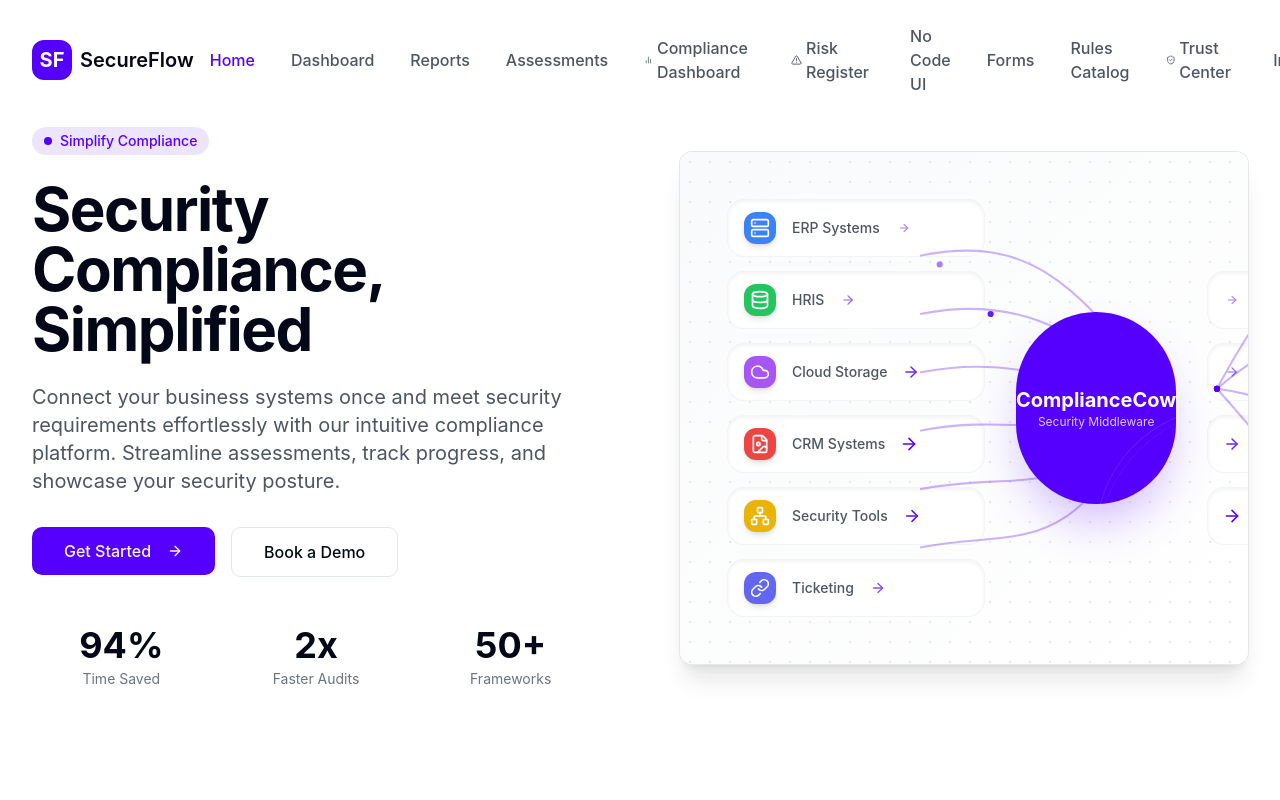
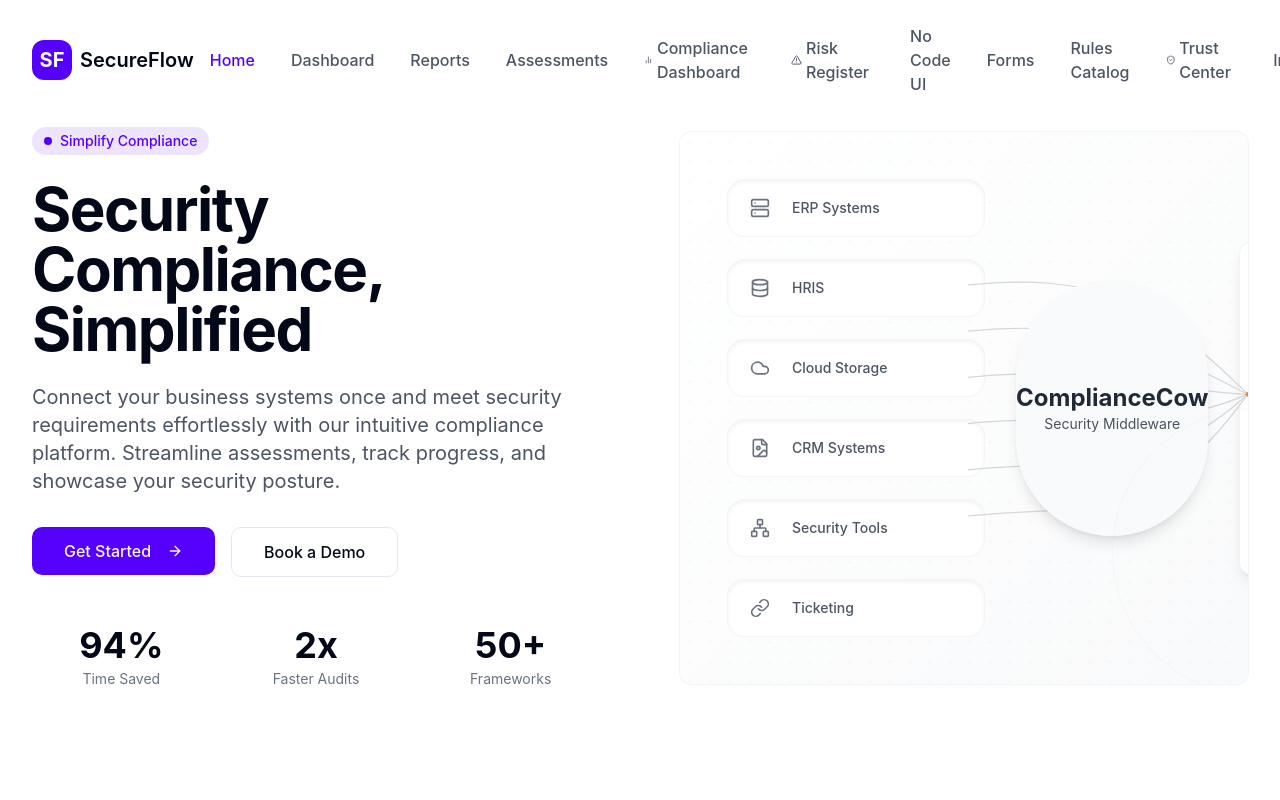
Before and after one commit to thecoder0070/secureflow-toolkit, a React (Vite) app: page / in a window 1280 px wide. Shown: the top 800 px of the page. Built offline with nearby package versions, Linux system fonts and the light colour scheme.

Commit message:
Refactor: Update hero image
Implement the hero image based on the provided design specifications.

```diff
--- a/src/components/SystemsIntegrationAnimation.tsx
+++ b/src/components/SystemsIntegrationAnimation.tsx
@@ -1,74 +1,81 @@
 
-import { useRef } from 'react';
+import React from 'react';
 import { motion } from 'framer-motion';
-import { ArrowRight, Server, Database, Cloud, Network, FileImage, Link } from 'lucide-react';
+import { Server, Database, Cloud, FileImage, Network, Link } from 'lucide-react';
 
+// Define categories with icons similar to Merge's design
 const categories = [
-  { label: "ERP Systems", icon: <Server className="w-5 h-5" />, color: "bg-blue-500" },
-  { label: "HRIS", icon: <Database className="w-5 h-5" />, color: "bg-green-500" },
-  { label: "Cloud Storage", icon: <Cloud className="w-5 h-5" />, color: "bg-purple-500" },
-  { label: "CRM Systems", icon: <FileImage className="w-5 h-5" />, color: "bg-red-500" },
-  { label: "Security Tools", icon: <Network className="w-5 h-5" />, color: "bg-yellow-500" },
-  { label: "Ticketing", icon: <Link className="w-5 h-5" />, color: "bg-indigo-500" },
-];
-
-const frameworks = [
-  { name: "SOC 2", color: "bg-indigo-600" },
-  { name: "GDPR", color: "bg-blue-600" },
-  { name: "ISO 27001", color: "bg-green-600" },
-  { name: "HIPAA", color: "bg-purple-600" },
+  {
+    label: "ERP Systems",
+    icon: <Server className="w-5 h-5 text-gray-500" />,
+    color: "bg-white" // Using white background for all pills
+  },
+  {
+    label: "HRIS",
+    icon: <Database className="w-5 h-5 text-gray-500" />,
+    color: "bg-white"
+  },
+  {
+    label: "Cloud Storage",
+    icon: <Cloud className="w-5 h-5 text-gray-500" />,
+    color: "bg-white"
+  },
+  {
+    label: "CRM Systems",
+    icon: <FileImage className="w-5 h-5 text-gray-500" />,
+    color: "bg-white"
+  },
+  {
+    label: "Security Tools",
+    icon: <Network className="w-5 h-5 text-gray-500" />,
+    color: "bg-white"
+  },
+  {
+    label: "Ticketing",
+    icon: <Link className="w-5 h-5 text-gray-500" />,
+    color: "bg-white"
+  },
 ];
 
 const SystemsIntegrationAnimation = () => {
-  const containerRef = useRef<HTMLDivElement>(null);
+  return (
+    <div className="relative w-full min-h-[500px] overflow-hidden rounded-lg bg-gradient-to-br from-white to-gray-50 p-8 md:p-12 shadow-sm ring-1 ring-gray-100">
+      {/* Diagonal line pattern for texture (very subtle) */}
+      <div className="absolute inset-0 bg-[radial-gradient(#222_1px,transparent_1px)] [background-size:20px_20px] opacity-[0.03]"></div>
 
-  return (
-    <div className="relative w-full min-h-[500px] overflow-hidden rounded-xl bg-gradient-to-br from-gray-50 to-white dark:from-gray-900 dark:via-gray-800 dark:to-gray-900 shadow-xl ring-1 ring-gray-200 dark:ring-gray-800">
-      {/* Background grid effect */}
-      <div className="absolute inset-0 bg-[radial-gradient(#222_1px,transparent_1px)] [background-size:20px_20px] opacity-10"></div>
-
-      <div className="p-8 md:p-12 flex flex-col md:flex-row items-center justify-between gap-8 relative z-10">
+      <div className="flex flex-col md:flex-row items-center justify-between gap-8 relative z-10">
         {/* LEFT COLUMN - Source Systems */}
-        <div className="space-y-4">
+        <div className="space-y-6">
           {categories.map((category, index) => (
             <motion.div
               key={category.label}
               initial={{ opacity: 0, x: -20 }}
               animate={{ opacity: 1, x: 0 }}
               transition={{ duration: 0.5, delay: index * 0.1 }}
-              className="flex h-14 w-64 items-center justify-start space-x-4 rounded-2xl bg-white dark:bg-gray-800 px-4 shadow-inner ring-1 ring-gray-100 dark:ring-gray-700"
+              className="flex h-14 w-64 items-center justify-start space-x-4 rounded-2xl bg-white px-4 shadow-inner ring-1 ring-gray-100"
             >
-              <div className={`${category.color} rounded-lg w-8 h-8 flex items-center justify-center shadow-md text-white`}>
+              <div className="flex items-center justify-center w-8 h-8">
                 {category.icon}
               </div>
-              <span className="text-sm font-medium text-gray-600 dark:text-gray-300">{category.label}</span>
-              <motion.div
-                className="ml-auto"
-                initial={{ scale: 0.8, opacity: 0.5 }}
-                animate={{ scale: [0.8, 1.2, 0.8], opacity: [0.5, 1, 0.5] }}
-                transition={{ duration: 2, repeat: Infinity, ease: "easeInOut", delay: index * 0.3 }}
-              >
-                <ArrowRight className="w-4 h-4 text-primary" />
-              </motion.div>
+              <span className="text-sm font-medium text-gray-600">{category.label}</span>
             </motion.div>
           ))}
         </div>
 
         {/* SVG CONNECTIONS */}
         <svg
-          viewBox="0 0 500 400"
+          viewBox="0 0 800 600"
           className="pointer-events-none absolute left-56 md:left-60 top-8 h-[80%] w-auto hidden md:block"
         >
           {categories.map((_, i) => {
-            // Crude spline control points
-            const y = 70 + i * 57;
+            // Crude spline control points matching Merge design
+            const y = 120 + i * 76;
             return (
-              <g key={i}>
+              <React.Fragment key={i}>
                 <motion.path
-                  d={`M0 ${y} C100 ${y - 20}, 150 ${y + 20}, 230 ${200}`}
+                  d={`M0 ${y} C200 ${y - 20}, 300 ${y + 20}, 460 ${300}`}
                   fill="none"
-                  stroke="currentColor"
-                  className="text-primary/30 dark:text-primary/20"
+                  stroke="#D6D6D6"
                   strokeWidth="2"
                   strokeDasharray="6 6"
                   initial={{ pathLength: 0, opacity: 0 }}
@@ -76,146 +83,77 @@ const SystemsIntegrationAnimation = () => {
                   transition={{ duration: 1.5, delay: i * 0.2 }}
                 />
                 <motion.circle
-                  cx="230"
-                  cy="200"
+                  cx="460"
+                  cy="300"
                   r="3"
-                  fill="currentColor"
-                  className="text-primary"
+                  fill="#FF7C2E"
                   initial={{ opacity: 0 }}
                   animate={{ opacity: 1 }}
                   transition={{ duration: 0.5, delay: 1 + i * 0.2 }}
                 />
-
-                {/* Data flowing animation */}
-                <motion.circle
-                  cx="0"
-                  cy="0"
-                  r="3"
-                  fill="currentColor"
-                  className="text-primary"
-                  initial={{ opacity: 0 }}
-                  animate={{
-                    opacity: [0, 1, 0],
-                    offsetPath: `path('M0 ${y} C100 ${y - 20}, 150 ${y + 20}, 230 200')`,
-                    offsetDistance: ["0%", "100%"],
-                  }}
-                  transition={{
-                    duration: 1.5,
-                    delay: i * 0.3,
-                    repeat: Infinity,
-                    repeatDelay: 3
-                  }}
-                />
-              </g>
-            );
-          })}
-
-          {/* Output connections to frameworks */}
-          {frameworks.map((_, i) => {
-            // Crude spline control points for output
-            const y = 70 + i * 80;
-            return (
-              <g key={`output-${i}`}>
-                <motion.path
-                  d={`M290 200 C370 ${y - 20}, 390 ${y + 20}, 450 ${y}`}
-                  fill="none"
-                  stroke="currentColor"
-                  className="text-primary/30 dark:text-primary/20"
-                  strokeWidth="2"
-                  strokeDasharray="6 6"
-                  initial={{ pathLength: 0, opacity: 0 }}
-                  animate={{ pathLength: 1, opacity: 1 }}
-                  transition={{ duration: 1.5, delay: 1.5 + i * 0.2 }}
-                />
-                <motion.circle
-                  cx="290"
-                  cy="200"
-                  r="3"
-                  fill="currentColor"
-                  className="text-primary"
-                  initial={{ opacity: 0 }}
-                  animate={{ opacity: 1 }}
-                  transition={{ duration: 0.5, delay: 2 + i * 0.2 }}
-                />
-
-                {/* Data flowing animation */}
-                <motion.circle
-                  cx="0"
-                  cy="0"
-                  r="3"
-                  fill="currentColor"
-                  className="text-primary"
-                  initial={{ opacity: 0 }}
-                  animate={{
-                    opacity: [0, 1, 0],
-                    offsetPath: `path('M290 200 C370 ${y - 20}, 390 ${y + 20}, 450 ${y}')`,
-                    offsetDistance: ["0%", "100%"],
-                  }}
-                  transition={{
-                    duration: 1.5,
-                    delay: 2 + i * 0.3,
-                    repeat: Infinity,
-                    repeatDelay: 3
-                  }}
-                />
-              </g>
+              </React.Fragment>
             );
           })}
         </svg>
 
         {/* CENTER NODE */}
         <motion.div
-          className="relative z-10 flex h-48 w-48 items-center justify-center rounded-full bg-primary shadow-2xl shadow-primary/30 text-white"
+          className="relative z-10 flex h-64 w-64 items-center justify-center rounded-full bg-gray-50 shadow-lg"
           initial={{ scale: 0.8, opacity: 0 }}
           animate={{ scale: 1, opacity: 1 }}
           transition={{ duration: 0.8, delay: 0.5 }}
         >
-          <div className="text-white text-center">
-            <div className="font-bold text-xl">ComplianceCow</div>
-            <div className="text-xs opacity-80">Security Middleware</div>
+          <div className="text-gray-800 text-center">
+            <div className="font-bold text-2xl">ComplianceCow</div>
+            <div className="text-sm opacity-80">Security Middleware</div>
           </div>
 
-          {/* Orbital rings */}
+          {/* Orbital rings (subtle decoration) */}
           <motion.div
-            className="absolute top-1/2 left-1/2 w-64 h-64 rounded-full border border-white/10 -translate-x-1/2 -translate-y-1/2"
+            className="absolute top-1/2 left-1/2 w-72 h-72 rounded-full border border-gray-200/30 -translate-x-1/2 -translate-y-1/2"
             animate={{ rotate: 360 }}
-            transition={{ duration: 30, repeat: Infinity, ease: "linear" }}
-          />
-
-          <motion.div
-            className="absolute top-1/2 left-1/2 w-72 h-72 rounded-full border border-white/5 -translate-x-1/2 -translate-y-1/2"
-            animate={{ rotate: -360 }}
-            transition={{ duration: 50, repeat: Infinity, ease: "linear" }}
+            transition={{ duration: 60, repeat: Infinity, ease: "linear" }}
           />
         </motion.div>
 
-        {/* RIGHT COLUMN - Frameworks */}
-        <div className="space-y-4">
-          {frameworks.map((framework, index) => (
-            <motion.div
-              key={framework.name}
-              initial={{ opacity: 0, x: 20 }}
-              animate={{ opacity: 1, x: 0 }}
-              transition={{ duration: 0.5, delay: 0.8 + index * 0.1 }}
-              className="flex h-14 w-64 items-center justify-start space-x-4 rounded-2xl bg-white dark:bg-gray-800 px-4 shadow-inner ring-1 ring-gray-100 dark:ring-gray-700"
-            >
-              <motion.div
-                className="mr-auto"
-                initial={{ scale: 0.8, opacity: 0.5 }}
-                animate={{ scale: [0.8, 1.2, 0.8], opacity: [0.5, 1, 0.5] }}
-                transition={{ duration: 2, repeat: Infinity, ease: "easeInOut", delay: index * 0.3 }}
-              >
-                <ArrowRight className="w-4 h-4 text-primary" />
-              </motion.div>
-              <span className="text-sm font-medium text-gray-600 dark:text-gray-300">{framework.name}</span>
-              <div className={`${framework.color} rounded-lg w-10 h-10 flex items-center justify-center shadow-md text-white text-xs font-bold`}>
-                <span>
-                  {framework.name.split(' ')[0]}
-                </span>
-              </div>
-            </motion.div>
-          ))}
-        </div>
+        {/* RIGHT PANEL - Browser mockup with dashboard UI */}
+        <motion.div
+          initial={{ opacity: 0, y: 20 }}
+          animate={{ opacity: 1, y: 0 }}
+          transition={{ duration: 0.8, delay: 0.7 }}
+          className="rounded-lg bg-white p-6 shadow-lg ring-1 ring-gray-100 w-full md:w-auto"
+        >
+          {/* Browser window top bar */}
+          <div className="flex items-center h-6 mb-4 border-b border-gray-100">
+            <div className="flex space-x-1.5 ml-1">
+              <div className="w-2.5 h-2.5 rounded-full bg-gray-300"></div>
+              <div className="w-2.5 h-2.5 rounded-full bg-gray-300"></div>
+              <div className="w-2.5 h-2.5 rounded-full bg-gray-300"></div>
+            </div>
+          </div>
+
+          {/* Dashboard UI mockup */}
+          <div className="flex items-start space-x-6">
+            <div className="space-y-1.5">
+              {[70, 60, 55, 45, 40, 38, 32].map((h, i) => (
+                <div key={i} className="h-2 w-16 bg-gray-300" style={{ height: `${h/10}px` }} />
+              ))}
+            </div>
+            <div className="h-32 w-32 rounded-full bg-gradient-to-tr from-[#FF7C2E]/70 to-gray-100"></div>
+          </div>
+
+          <div className="mt-6 grid grid-cols-3 gap-4">
+            {[...Array(3)].map((_, i) => (
+              <div key={i} className="h-6 rounded bg-gray-200" />
+            ))}
+          </div>
+
+          <div className="mt-4 space-y-2">
+            {[...Array(3)].map((_, i) => (
+              <div key={i} className="h-3 rounded bg-gray-100" />
+            ))}
+          </div>
+        </motion.div>
       </div>
     </div>
   );
```
